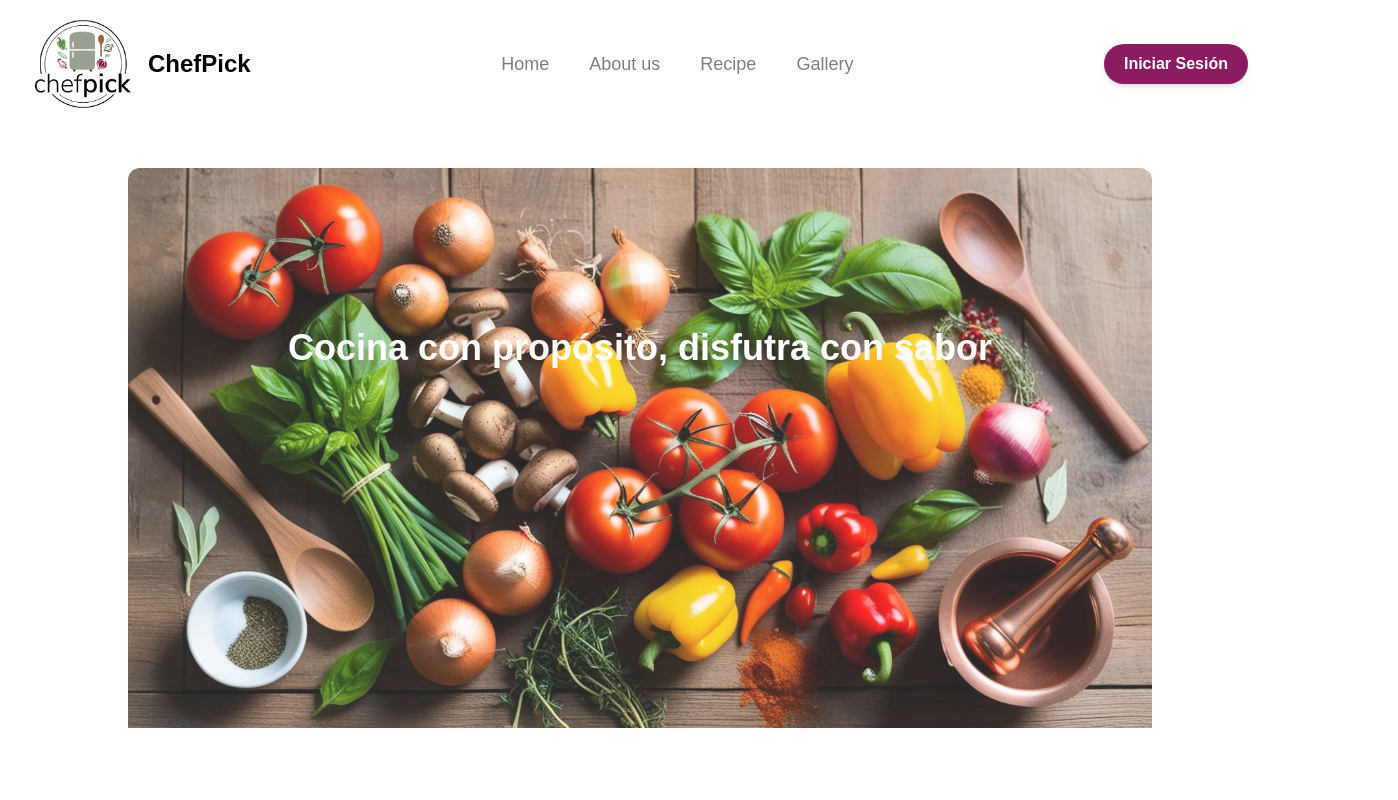
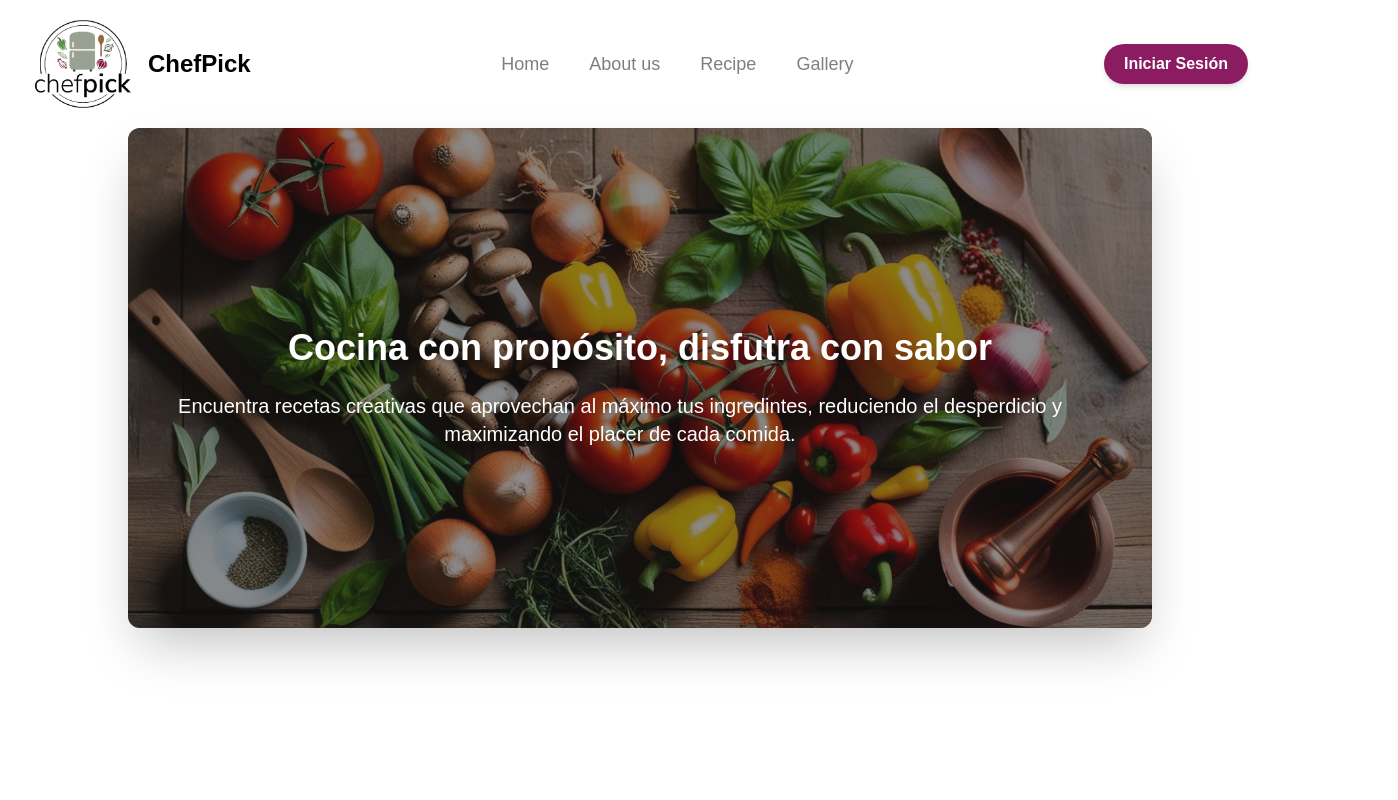
Before and after one commit to JovanyEquihua/recetarioInteligente-, a Next.js app: page / in a window 1280 px wide. Shown: the top 800 px of the page, 1398 px wide, since content can reach past the window. Built offline with nearby package versions, Linux system fonts and the light colour scheme.

Commit message:
RI-59 <20%>

```diff
--- a/src/app/components/Animaciones/CookingLoader.jsx
+++ b/src/app/components/Animaciones/CookingLoader.jsx
@@ -1,3 +1,5 @@
+"use client";
+
 import React from "react";
 import Lottie from "react-lottie";
 
--- /dev/null
+++ b/src/app/components/Principal/CarruselImagenes/Carrusel/CarruselPage.jsx
@@ -0,0 +1,43 @@
+'use client'
+import React from 'react'
+import { useState, useEffect } from "react";
+
+function CarruselPage() {
+    const images = [
+        "images/Principal/P1.jpg",
+        "images/Principal/P2.jpg",
+        "images/Principal/P3.jpg",
+        "images/Principal/P4.jpg",
+        "images/Principal/P5.jpg",
+      ];
+
+      const [currentIndex, setCurrentIndex] = useState(0);
+
+      useEffect(() => {
+        const interval = setInterval(() => {
+          setCurrentIndex((prev) => (prev + 1) % images.length);
+        }, 4000); // Cambia de imagen cada 4 segundos
+
+        return () => clearInterval(interval);
+      }, [images.length]);
+  return (
+    <div className="relative mx-auto w-full max-w-6xl h-[500px] bg-black/90 rounded-xl shadow-2xl">
+
+      {images.map((src, index) => (
+            <img
+              key={index}
+              src={src}
+              alt={`Imagen ${index + 1}`}
+              className={`absolute  w-full h-full rounded-xl
+                   object-cover transition-opacity duration-1000 ease-in-out ${
+                     index === currentIndex ? "opacity-50" : "opacity-0"
+                   }`}
+            />
+          ))}
+
+
+    </div>
+  )
+}
+
+export default CarruselPage
--- /dev/null
+++ b/src/app/components/Principal/CarruselImagenes/CarruselImagenesPage.jsx
@@ -0,0 +1,43 @@
+"use client";
+
+import { Fade } from "react-awesome-reveal";
+import React from "react";
+import CarruselPage from "./Carrusel/CarruselPage";
+
+
+const CarruselImagenesPage = () => {
+
+
+  return (
+    <div className="relative  px-32  sm:pb-24   ">
+      <Fade
+        direction={"up"}
+        delay={800}
+        cascade
+        damping={1e-1}
+        triggerOnce={true}
+      >
+        {/*  Contenedor carrusel  */}
+        <div className=" flex items-center justify-center ">
+
+         <CarruselPage/>
+        </div>
+
+        {/* Contenedor del texto */}
+        <div className=" absolute inset-0  -translate-y-60 flex flex-col items-center justify-center  space-y-6">
+          <p className=" text-4xl font-bold text-center text-[#ffffff] sm:text-4xl md:text-4xl lg:text-4xl drop-shadow-lg ">
+            Cocina con propósito, disfutra con sabor
+          </p>
+
+          <p className="text-xl text-center text-white sm:text-xl md:text-xl lg:text-xl drop-shadow-lg mr-10 ">
+            Encuentra recetas creativas que aprovechan al máximo tus
+            ingredintes, reduciendo el desperdicio y maximizando el placer de
+            cada comida.
+          </p>
+        </div>
+      </Fade>
+    </div>
+  );
+};
+
+export default CarruselImagenesPage;
--- /dev/null
+++ b/src/app/components/Principal/Principal/page.jsx
@@ -0,0 +1,12 @@
+'use client'
+import React from 'react'
+import CarruselImagenes from '../CarruselImagenes/CarruselImagenesPage';
+const index = () => {
+  return (
+    <div>
+      <CarruselImagenes />
+    </div>
+  )
+}
+
+export default index
--- a/src/app/components/Principal/index.jsx
+++ /dev/null
@@ -1,62 +0,0 @@
-"use client";
-import Image from "next/image";
-import { Fade } from "react-awesome-reveal";
-import Link from "next/link";
-import React from "react";
-import { useState, useEffect } from "react";
-
-const index = () => {
-  const images = [
-    "images/Principal/P1.jpg",
-    "images/Principal/P2.jpg",
-    "images/Principal/P3.jpg",
-    "images/Principal/P4.jpg",
-    "images/Principal/P5.jpg",
-  ];
-
-  const [currentIndex, setCurrentIndex] = useState(0);
-
-  useEffect(() => {
-    const interval = setInterval(() => {
-      setCurrentIndex((prev) => (prev + 1) % images.length);
-    }, 4000); // Cambia de imagen cada 4 segundos
-
-    return () => clearInterval(interval);
-  }, [images.length]);
-
-  return (
-    <div id="home-section" className=" relative h-[600px] overflow-hidden ">
-      <div className="  px-32 py-10 sm:pb-24   ">
-        <Fade
-          direction={"up"}
-          delay={800}
-          cascade
-          damping={1e-1}
-          triggerOnce={true}
-        >
-          <div>
-            {images.map((src, index) => (
-              <img
-                key={index}
-                src={src}
-                alt={`Imagen ${index + 1}`}
-                className={`absolute top-0 left-0 rounded-xl
-                   object-cover transition-opacity duration-1000 ease-in-out ${
-                     index === currentIndex ? "opacity-85" : "opacity-0"
-                   }`}
-              />
-            ))}
-          </div>
-          {/* Contenedor del texto */}
-          <div className=" flex items-center justify-center z-10 py-40  ">
-            <p className="text-4xl font-bold text-center text-white sm:text-4xl md:text-4xl lg:text-4xl ">
-              Cocina con propósito, disfutra con sabor
-            </p>
-          </div>
-        </Fade>
-      </div>
-    </div>
-  );
-};
-
-export default index;
--- a/src/app/page.jsx
+++ b/src/app/page.jsx
@@ -1,6 +1,6 @@
 
 
-import Principal from "./components/Principal/index";
+import Principal from "./components/Principal/Principal/page";
 import Cook from "./components/Cook/index";
 import LoginJovas from "./components/IniciarSesion-Registrar/General/LoginJovas";
 import Registrar from "./components/Registrar";
@@ -23,11 +23,11 @@ export default function Home() {
     {/* <CrearReceta/> */}
 
     <Principal/>
-    <Features/>
-    <Cook/>
-    <Expert/>
-    <Gallery/>
-    <Newsletter/>
+    {/* <Features/> */}
+    {/* <Cook/> */}
+    {/* <Expert/> */}
+    {/* <Gallery/> */}
+    {/* <Newsletter/> */}
     </div>
 
 
--- a/src/app/registrarse/page.jsx
+++ b/src/app/registrarse/page.jsx
@@ -1,3 +1,4 @@
+'use client'
 import React from 'react'
 import Registrar from '../components/Registrar'
 
--- a/src/app/usuario/page.jsx
+++ b/src/app/usuario/page.jsx
@@ -1,3 +1,4 @@
+'use client'
 import React from 'react'
 import Filtrar from '../recetas/Filtrar'
 import PreferenciasWizard from '../components/PreferenciasWizard'
```
